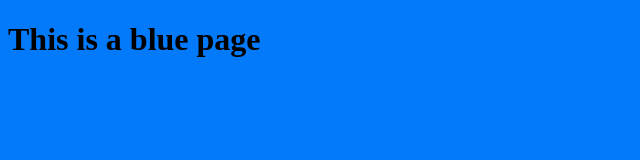
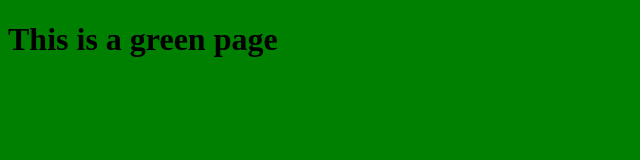
Before and after one commit to saugereau/devopssample, a plain HTML site: page web/index.html in a window 1280 px wide. Shown: the whole page, without its empty margins (0-640 px from the left). Drawn offline with Linux system fonts and the light colour scheme.

Commit message:
updating color page to green

```diff
--- a/web/index.html
+++ b/web/index.html
@@ -4,7 +4,7 @@
     <meta charset="UTF-8">
     <title>Blue page</title>
 </head>
-<body style="background-color:#027AFA">
-    <h1>This is a blue page</h1>
+<body style="background-color:#008000">
+    <h1>This is a green page</h1>
 </body>
 </html>
```
